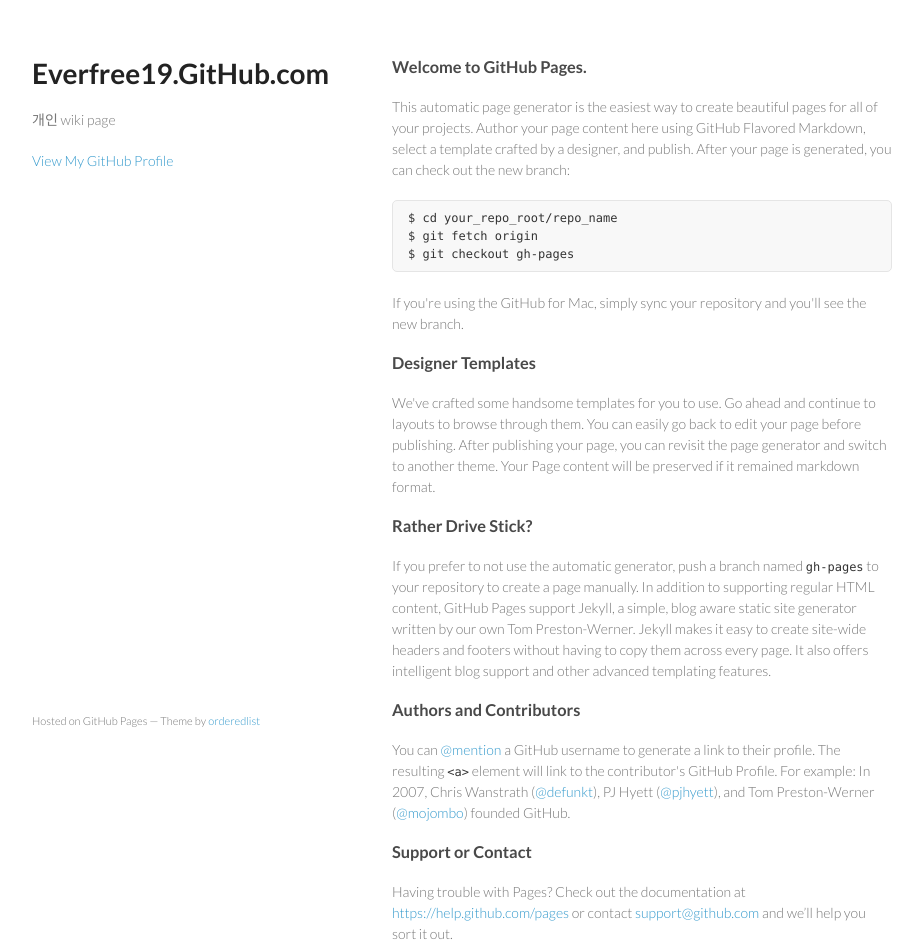
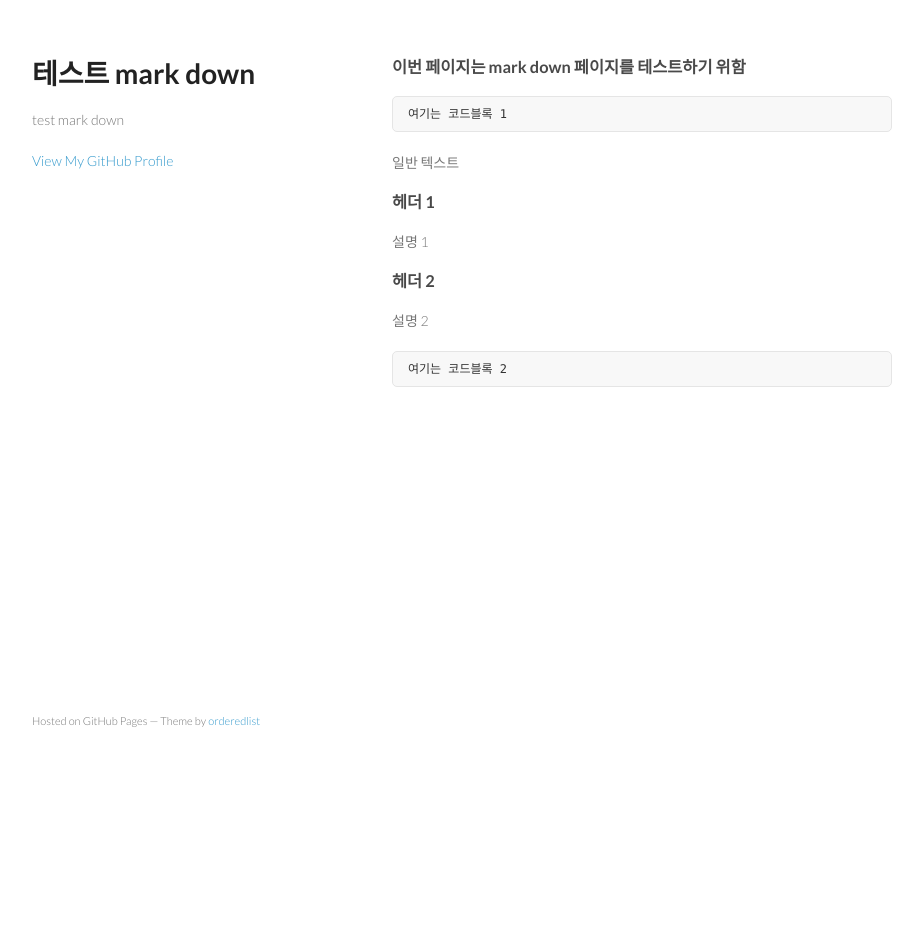
Before and after one commit to everfree19/everfree19.github.com, a plain HTML site: page index.html in a window 1280 px wide. Shown: the whole page, without its empty margins (178-1101 px from the left). After the commit the page ends 800 px from the top, so only its background shows below. Drawn offline with Linux system fonts and the light colour scheme.

Commit message:
Replace master branch with page content via GitHub

```diff
--- a/index.html
+++ b/index.html
@@ -3,7 +3,7 @@
   <head>
     <meta charset="utf-8">
     <meta http-equiv="X-UA-Compatible" content="chrome=1">
-    <title>Everfree19.GitHub.com by everfree19</title>
+    <title>테스트 mark down  by everfree19</title>
 
     <link rel="stylesheet" href="stylesheets/styles.css">
     <link rel="stylesheet" href="stylesheets/pygment_trac.css">
@@ -15,8 +15,8 @@
   <body>
     <div class="wrapper">
       <header>
-        <h1>Everfree19.GitHub.com</h1>
-        <p>개인 wiki page</p>
+        <h1>테스트 mark down </h1>
+        <p>test mark down</p>
 
 
         <p class="view"><a href="https://github.com/everfree19">View My GitHub Profile</a></p>
@@ -24,36 +24,25 @@
       </header>
       <section>
         <h3>
-<a id="welcome-to-github-pages" class="anchor" href="#welcome-to-github-pages" aria-hidden="true"><span class="octicon octicon-link"></span></a>Welcome to GitHub Pages.</h3>
+<a id="이번-페이지는-mark-down-페이지를-테스트하기-위함" class="anchor" href="#%EC%9D%B4%EB%B2%88-%ED%8E%98%EC%9D%B4%EC%A7%80%EB%8A%94-mark-down-%ED%8E%98%EC%9D%B4%EC%A7%80%EB%A5%BC-%ED%85%8C%EC%8A%A4%ED%8A%B8%ED%95%98%EA%B8%B0-%EC%9C%84%ED%95%A8" aria-hidden="true"><span class="octicon octicon-link"></span></a>이번 페이지는 mark down 페이지를 테스트하기 위함</h3>
 
-<p>This automatic page generator is the easiest way to create beautiful pages for all of your projects. Author your page content here using GitHub Flavored Markdown, select a template crafted by a designer, and publish. After your page is generated, you can check out the new branch:</p>
-
-<pre><code>$ cd your_repo_root/repo_name
-$ git fetch origin
-$ git checkout gh-pages
+<pre><code>여기는 코드블록 1
 </code></pre>
 
-<p>If you're using the GitHub for Mac, simply sync your repository and you'll see the new branch.</p>
+<p>일반 텍스트 </p>
 
 <h3>
-<a id="designer-templates" class="anchor" href="#designer-templates" aria-hidden="true"><span class="octicon octicon-link"></span></a>Designer Templates</h3>
+<a id="헤더--1" class="anchor" href="#%ED%97%A4%EB%8D%94--1" aria-hidden="true"><span class="octicon octicon-link"></span></a>헤더  1</h3>
 
-<p>We've crafted some handsome templates for you to use. Go ahead and continue to layouts to browse through them. You can easily go back to edit your page before publishing. After publishing your page, you can revisit the page generator and switch to another theme. Your Page content will be preserved if it remained markdown format.</p>
+<p>설명 1</p>
 
 <h3>
-<a id="rather-drive-stick" class="anchor" href="#rather-drive-stick" aria-hidden="true"><span class="octicon octicon-link"></span></a>Rather Drive Stick?</h3>
+<a id="헤더-2" class="anchor" href="#%ED%97%A4%EB%8D%94-2" aria-hidden="true"><span class="octicon octicon-link"></span></a>헤더 2</h3>
 
-<p>If you prefer to not use the automatic generator, push a branch named <code>gh-pages</code> to your repository to create a page manually. In addition to supporting regular HTML content, GitHub Pages support Jekyll, a simple, blog aware static site generator written by our own Tom Preston-Werner. Jekyll makes it easy to create site-wide headers and footers without having to copy them across every page. It also offers intelligent blog support and other advanced templating features.</p>
+<p>설명 2</p>
 
-<h3>
-<a id="authors-and-contributors" class="anchor" href="#authors-and-contributors" aria-hidden="true"><span class="octicon octicon-link"></span></a>Authors and Contributors</h3>
-
-<p>You can <a href="https://github.com/blog/821" class="user-mention">@mention</a> a GitHub username to generate a link to their profile. The resulting <code>&lt;a&gt;</code> element will link to the contributor's GitHub Profile. For example: In 2007, Chris Wanstrath (<a href="https://github.com/defunkt" class="user-mention">@defunkt</a>), PJ Hyett (<a href="https://github.com/pjhyett" class="user-mention">@pjhyett</a>), and Tom Preston-Werner (<a href="https://github.com/mojombo" class="user-mention">@mojombo</a>) founded GitHub.</p>
-
-<h3>
-<a id="support-or-contact" class="anchor" href="#support-or-contact" aria-hidden="true"><span class="octicon octicon-link"></span></a>Support or Contact</h3>
-
-<p>Having trouble with Pages? Check out the documentation at <a href="https://help.github.com/pages">https://help.github.com/pages</a> or contact <a href="mailto:support@github.com">support@github.com</a> and we’ll help you sort it out.</p>
+<pre><code>여기는 코드블록 2
+</code></pre>
       </section>
       <footer>
         <p><small>Hosted on GitHub Pages &mdash; Theme by <a href="https://github.com/orderedlist">orderedlist</a></small></p>
```
Also changed, not shown: params.json (+1 -1 lines).
